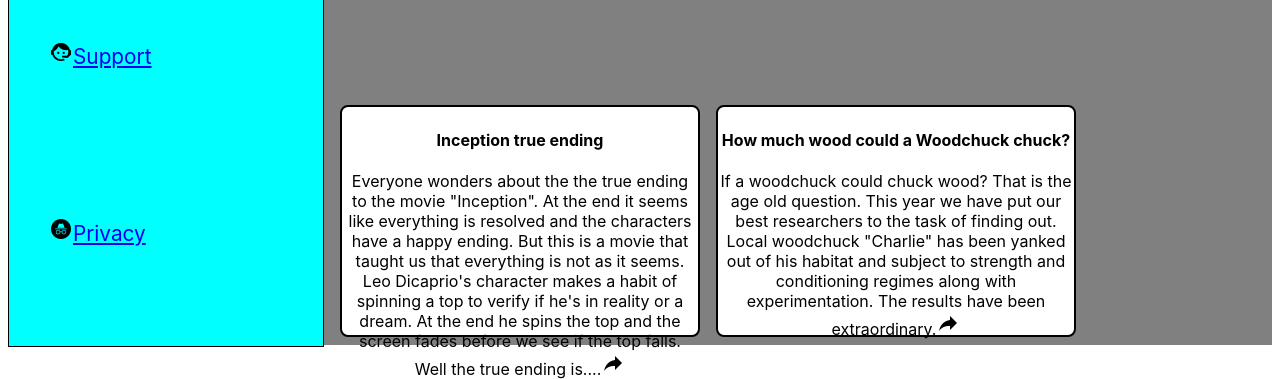
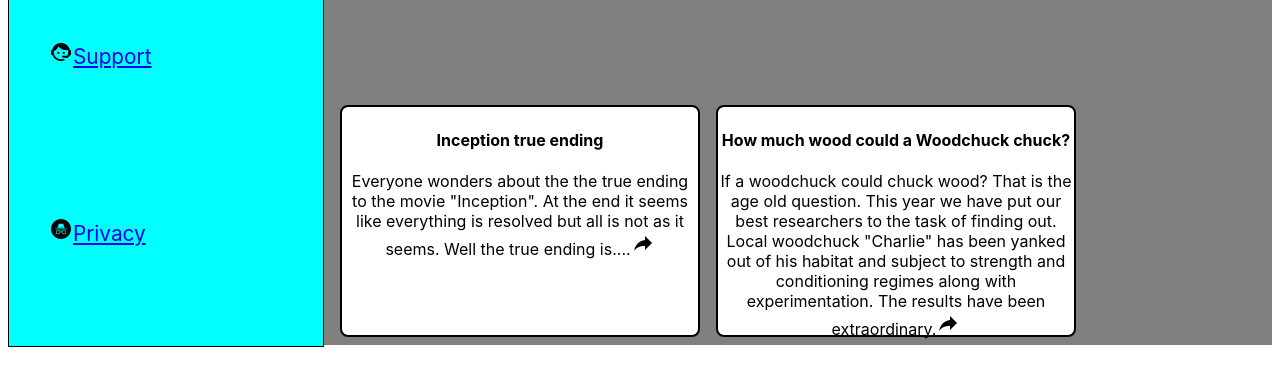
Before and after one commit to seemwavy/odinGrid, a plain HTML site: page index.html in a window 1280 px wide. Shown: the part 1359-1738 px from the top of the page. After the commit the page ends 1712 px from the top, so only its background shows below. Drawn offline with Linux system fonts and the light colour scheme; a web font is replaced by a local one.

Commit message:
fix css issues

```diff
--- a/index.html
+++ b/index.html
@@ -60,9 +60,7 @@
                     <p>TOP SECRET</p><img src="images\share.png" alt="Share">
                 </div>
                 <div class="card"><h4>Inception true ending</h4>
-                    <p>Everyone wonders about the the true ending to the movie "Inception". At the end it seems like everything is resolved and the characters have a happy ending.
-                        But this is a movie that taught us that everything is not as it seems. Leo Dicaprio's character makes a habit of spinning
-                        a top to verify if he's in reality or a dream. At the end he spins the top and the screen fades before we see if the top falls.
+                    <p>Everyone wonders about the the true ending to the movie "Inception". At the end it seems like everything is resolved but all is not as it seems.
                         Well the true ending is....<img src="images\share.png" alt="Share">
                     </p>
                 </div>
```
